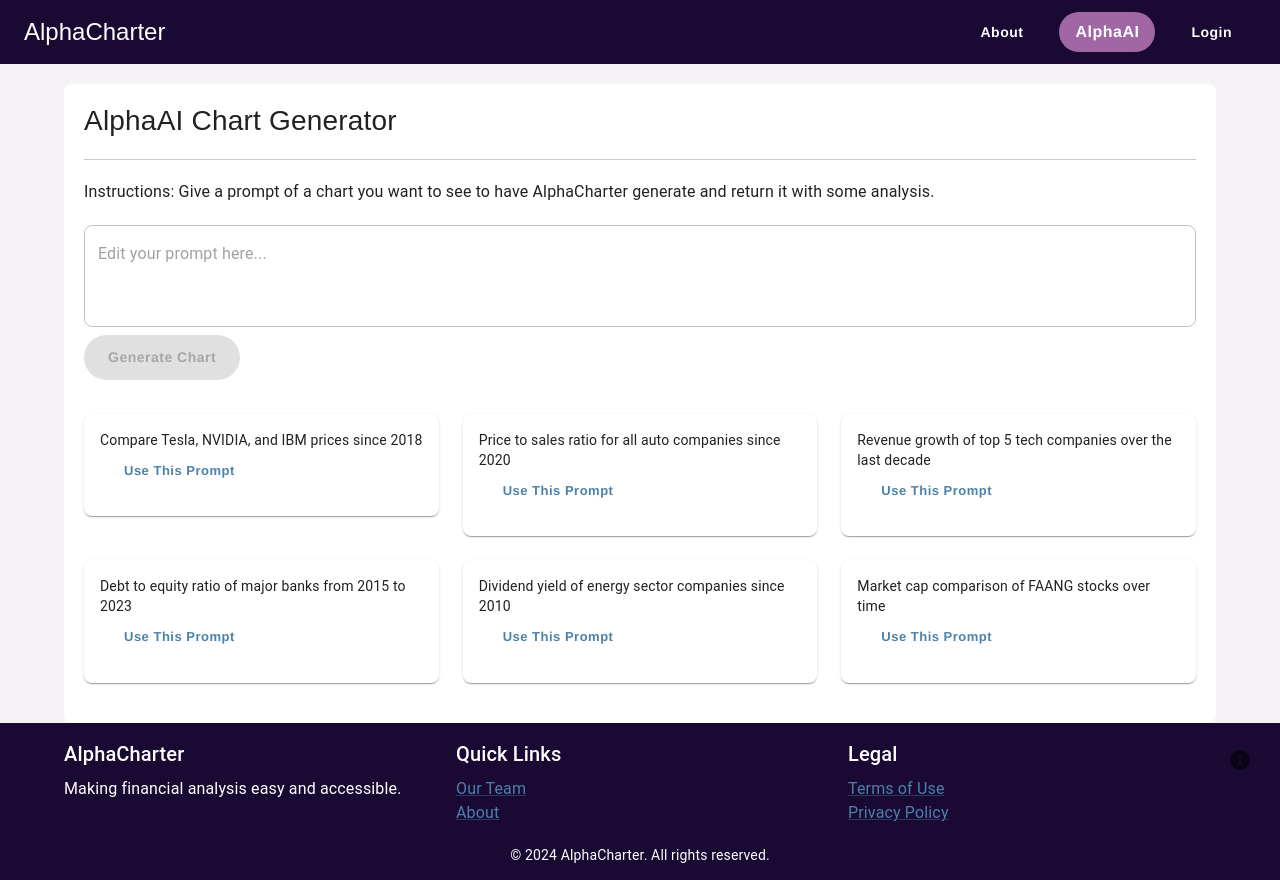
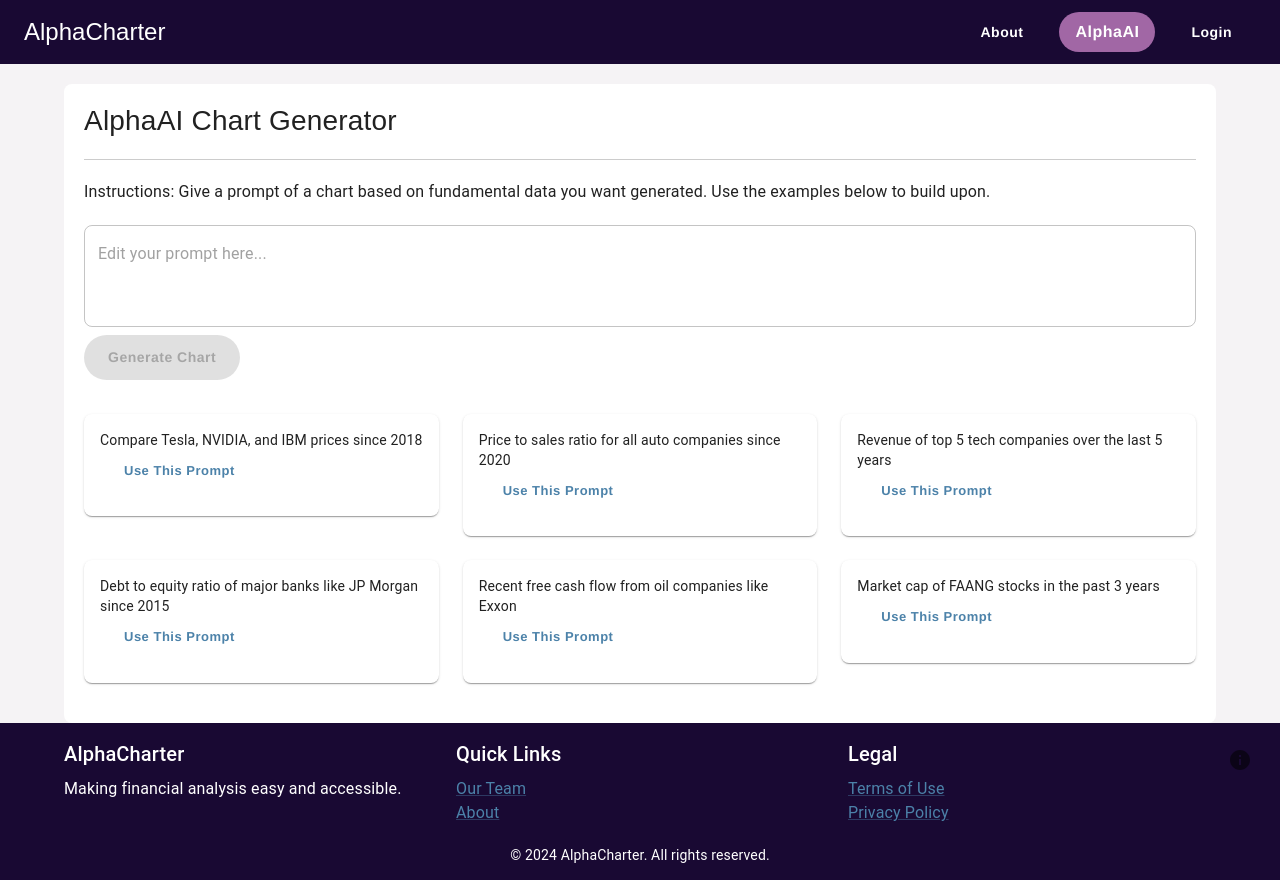
Before and after one commit to SailingSF/alphacharter-frontend, a React (Create React App) app: page /chartmaker in a window 1280 px wide. Built offline with nearby package versions, Linux system fonts and the light colour scheme.

Commit message:
examples and instructions change

```diff
--- a/src/components/ChartMakerPage.jsx
+++ b/src/components/ChartMakerPage.jsx
@@ -26,13 +26,13 @@ function ChartMakerApp() {
     const examplePrompts = [
         'Compare Tesla, NVIDIA, and IBM prices since 2018',
         'Price to sales ratio for all auto companies since 2020',
-        'Revenue growth of top 5 tech companies over the last decade',
-        'Debt to equity ratio of major banks from 2015 to 2023',
-        'Dividend yield of energy sector companies since 2010',
-        'Market cap comparison of FAANG stocks over time',
+        'Revenue of top 5 tech companies over the last 5 years',
+        'Debt to equity ratio of major banks like JP Morgan since 2015',
+        'Recent free cash flow from oil companies like Exxon',
+        'Market cap of FAANG stocks in the past 3 years',
     ];
 
-    const instructions = "Instructions: Give a prompt of a chart you want to see to have AlphaCharter generate and return it with some analysis."
+    const instructions = "Instructions: Give a prompt of a chart based on fundamental data you want generated. Use the examples below to build upon."
 
     useEffect(() => {
         axiosInstance.defaults.headers.Authorization = `Bearer ${accessToken}`;
```
